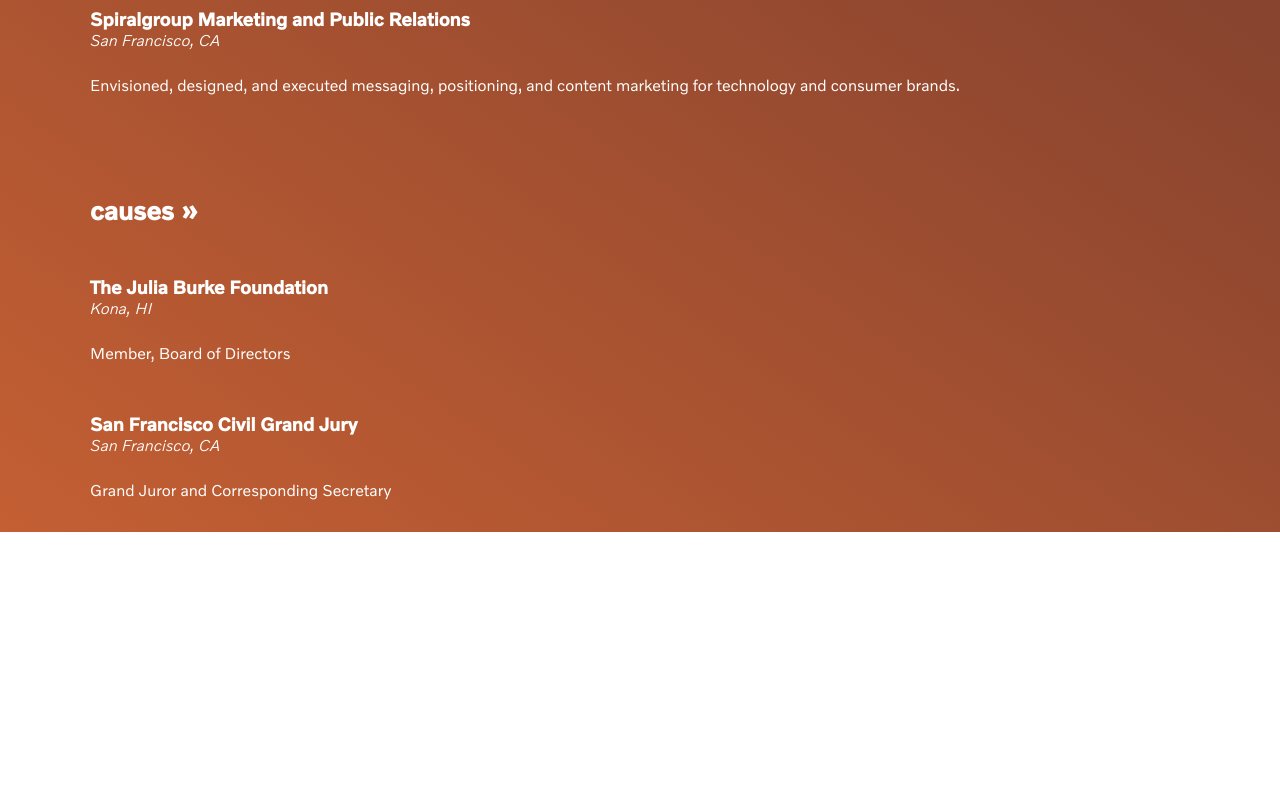
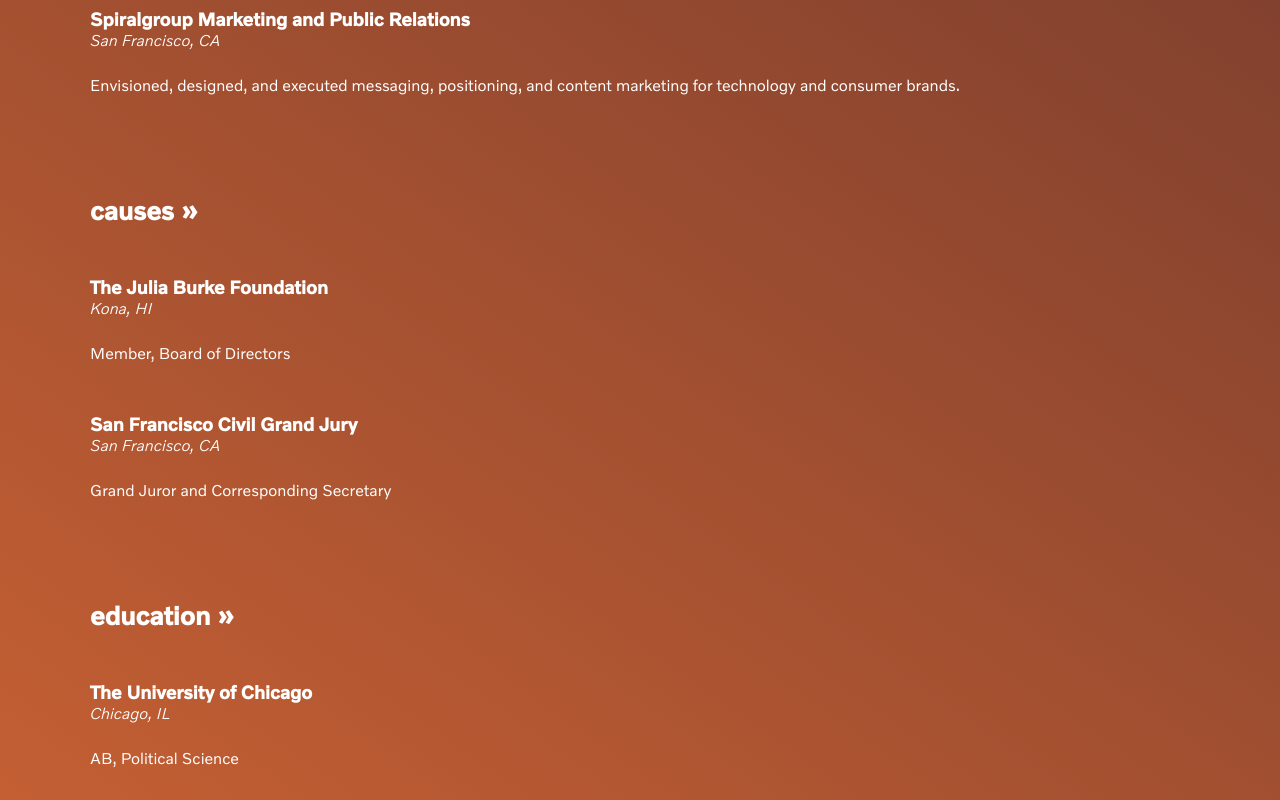
Before and after one commit to cowperthwait/2023website, a React (Create React App) app: page / in a window 1280 px wide. Shown: the part 1248-2048 px from the top of the page. Before the commit the page ends 1780 px from the top, so only its background shows below. Built offline with nearby package versions, Linux system fonts and the light colour scheme.

Commit message:
Added education section

```diff
--- /dev/null
+++ b/src/landing-components/LandingEducationSection.jsx
@@ -0,0 +1,13 @@
+export default function LandingEducationSection() {
+    return (
+        <>
+            <h2>education »</h2>
+            <div className="Spacer-2X" />
+            <h3>The University of Chicago</h3>
+            <p className="italic">Chicago, IL</p>
+            <div className="Spacer-1X" />
+
+            <p>AB, Political Science</p>
+        </>
+    );
+}
--- a/src/pages/Landing.jsx
+++ b/src/pages/Landing.jsx
@@ -3,6 +3,7 @@
 import LandingHeadshot from "../landing-components/LandingHeadshot";
 import LandingWorkSection from "../landing-components/LandingWorkSection";
 import LandingCausesSection from "../landing-components/LandingCausesSection";
+import LandingEducationSection from "../landing-components/LandingEducationSection";
 
 export default function Landing(props) {
     return (
@@ -22,6 +23,8 @@
             <LandingWorkSection />
             <div className="Spacer-4X" />
             <LandingCausesSection />
+            <div className="Spacer-4X" />
+            <LandingEducationSection />
         </div>
     );
 }
```
